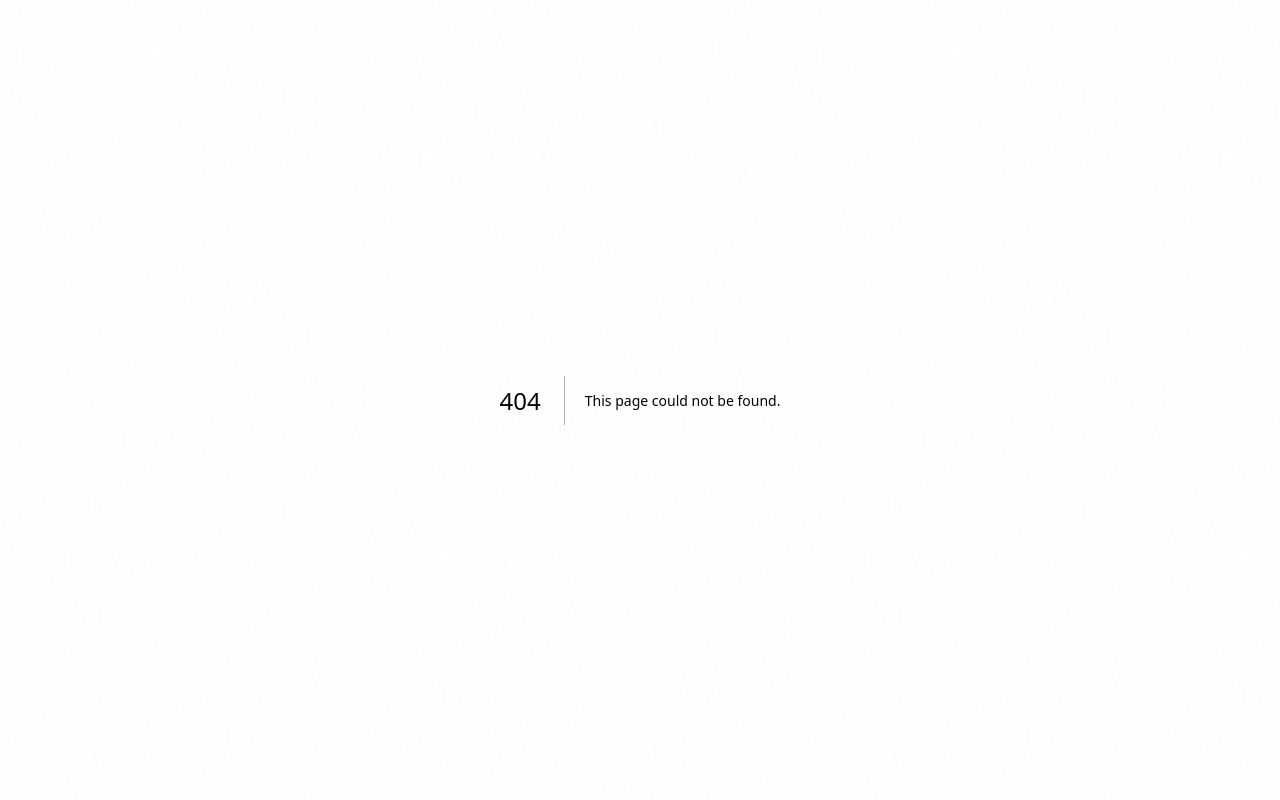
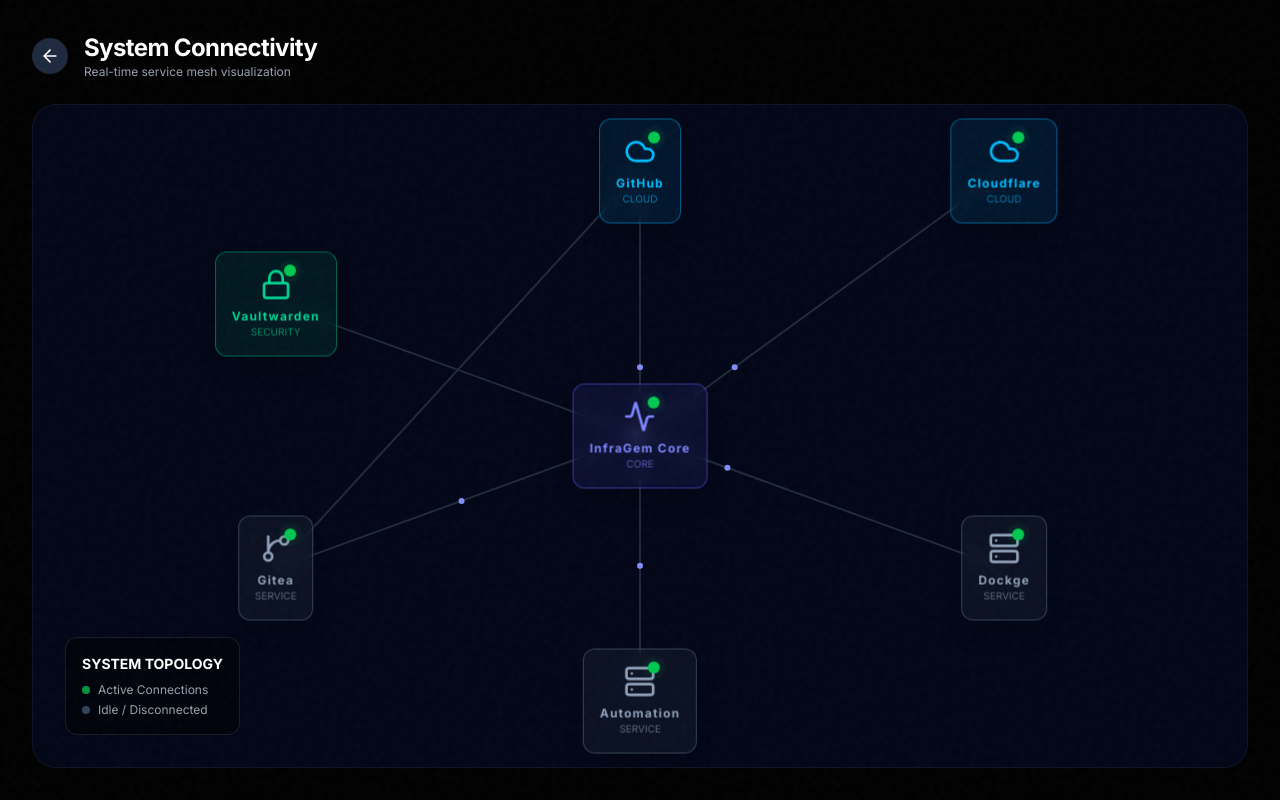
Before and after one commit to tropikandy/lander, a Next.js app: page /map in a window 1280 px wide. Before the commit this address had no page. Built offline with nearby package versions, Linux system fonts and the light colour scheme; no server answers.

Commit message:
feat: Add connectivity map page and visualization

```diff
--- /dev/null
+++ b/app/map/page.tsx
@@ -0,0 +1,26 @@
+import { ConnectivityGraph } from "@/components/visualizations/ConnectivityGraph";
+import { ArrowLeft } from "lucide-react";
+import Link from "next/link";
+
+export default function MapPage() {
+  return (
+    <div className="w-full h-screen bg-black p-8 flex flex-col">
+      <div className="flex items-center gap-4 mb-6">
+        <Link
+          href="/"
+          className="p-2 rounded-full bg-slate-800 text-white hover:bg-slate-700 transition-colors"
+        >
+          <ArrowLeft className="w-5 h-5" />
+        </Link>
+        <div>
+            <h1 className="text-2xl font-bold text-white tracking-tight">System Connectivity</h1>
+            <p className="text-xs text-gray-400">Real-time service mesh visualization</p>
+        </div>
+      </div>
+
+      <div className="flex-1">
+        <ConnectivityGraph />
+      </div>
+    </div>
+  );
+}
--- /dev/null
+++ b/components/visualizations/ConnectivityGraph.tsx
@@ -0,0 +1,169 @@
+"use client";
+
+import { motion } from "framer-motion";
+import { Server, Database, Cloud, Shield, Activity, Lock, GitBranch } from "lucide-react";
+import useSWR from "swr";
+import { useMemo } from "react";
+
+const fetcher = (url: string) => fetch(url).then((res) => res.json());
+
+// Type definitions for our graph
+type NodeType = 'core' | 'cloud' | 'db' | 'service' | 'security';
+
+interface Node {
+  id: string;
+  label: string;
+  type: NodeType;
+  x: number;
+  y: number;
+  icon: any;
+  status: 'online' | 'offline' | 'warning';
+}
+
+interface Edge {
+  from: string;
+  to: string;
+  active: boolean;
+}
+
+export const ConnectivityGraph = () => {
+  const { data: servicesData } = useSWR('/api/services/list', fetcher);
+
+  // 1. Define Nodes (Topological Layout)
+  // We'll place InfraGem in the center
+  const nodes: Node[] = [
+    { id: 'infragem', label: 'InfraGem Core', type: 'core', x: 50, y: 50, icon: Activity, status: 'online' },
+
+    // Cloud / External
+    { id: 'github', label: 'GitHub', type: 'cloud', x: 50, y: 10, icon: Cloud, status: 'online' },
+    { id: 'cloudflare', label: 'Cloudflare', type: 'cloud', x: 80, y: 10, icon: Cloud, status: 'online' },
+
+    // Security / Auth
+    { id: 'vault', label: 'Vaultwarden', type: 'security', x: 20, y: 30, icon: Lock, status: 'online' },
+
+    // DevOps
+    { id: 'gitea', label: 'Gitea', type: 'service', x: 20, y: 70, icon: GitBranch, status: 'online' },
+    { id: 'dockge', label: 'Dockge', type: 'service', x: 80, y: 70, icon: Server, status: 'online' },
+
+    // Automation
+    { id: 'automation', label: 'Automation', type: 'service', x: 50, y: 90, icon: Server, status: 'online' },
+  ];
+
+  // 2. Define Connections (Who talks to whom?)
+  const edges: Edge[] = [
+    { from: 'github', to: 'infragem', active: true }, // Polling
+    { from: 'infragem', to: 'gitea', active: true }, // Management
+    { from: 'infragem', to: 'dockge', active: true }, // Management
+    { from: 'vault', to: 'infragem', active: true }, // Secrets
+    { from: 'cloudflare', to: 'infragem', active: true }, // Tunnel
+    { from: 'infragem', to: 'automation', active: true }, // Orchestration
+    { from: 'github', to: 'gitea', active: false }, // Mirroring (Future)
+  ];
+
+  return (
+    <div className="w-full h-full relative bg-[#020617] overflow-hidden rounded-3xl border border-white/5 shadow-2xl">
+      <div className="absolute inset-0 bg-[radial-gradient(ellipse_at_center,_var(--tw-gradient-stops))] from-indigo-900/20 via-[#020617] to-[#020617]" />
+
+      {/* SVG Layer for Connections */}
+      <svg className="absolute inset-0 w-full h-full pointer-events-none">
+        <defs>
+          <linearGradient id="line-gradient" x1="0%" y1="0%" x2="100%" y2="0%">
+            <stop offset="0%" stopColor="#4F46E5" stopOpacity="0" />
+            <stop offset="50%" stopColor="#818CF8" stopOpacity="1" />
+            <stop offset="100%" stopColor="#4F46E5" stopOpacity="0" />
+          </linearGradient>
+        </defs>
+
+        {edges.map((edge, i) => {
+          const start = nodes.find(n => n.id === edge.from);
+          const end = nodes.find(n => n.id === edge.to);
+          if (!start || !end) return null;
+
+          return (
+            <g key={`${edge.from}-${edge.to}`}>
+              {/* Base Line */}
+              <line
+                x1={`${start.x}%`}
+                y1={`${start.y}%`}
+                x2={`${end.x}%`}
+                y2={`${end.y}%`}
+                stroke="#1e293b"
+                strokeWidth="2"
+              />
+
+              {/* Active Data Packet Animation */}
+              {edge.active && (
+                <motion.circle
+                  r="3"
+                  fill="#818CF8"
+                  initial={{ offsetDistance: "0%" }}
+                  animate={{
+                    cx: [`${start.x}%`, `${end.x}%`],
+                    cy: [`${start.y}%`, `${end.y}%`]
+                  }}
+                  transition={{
+                    duration: 2,
+                    repeat: Infinity,
+                    ease: "linear",
+                    delay: i * 0.5
+                  }}
+                />
+              )}
+            </g>
+          );
+        })}
+      </svg>
+
+      {/* Nodes Layer */}
+      {nodes.map((node) => {
+        const Icon = node.icon;
+        const colorClass = node.type === 'core' ? 'text-indigo-400 bg-indigo-500/10 border-indigo-500/50' :
+                           node.type === 'cloud' ? 'text-sky-400 bg-sky-500/10 border-sky-500/50' :
+                           node.type === 'security' ? 'text-emerald-400 bg-emerald-500/10 border-emerald-500/50' :
+                           'text-slate-400 bg-slate-500/10 border-slate-500/50';
+
+        return (
+          <motion.div
+            key={node.id}
+            className={`absolute flex flex-col items-center justify-center p-4 rounded-xl border backdrop-blur-sm shadow-xl cursor-pointer ${colorClass}`}
+            style={{
+              left: `${node.x}%`,
+              top: `${node.y}%`,
+              x: "-50%",
+              y: "-50%"
+            }}
+            initial={{ scale: 0, opacity: 0 }}
+            animate={{ scale: 1, opacity: 1 }}
+            whileHover={{ scale: 1.1 }}
+            transition={{ type: "spring", stiffness: 260, damping: 20 }}
+          >
+            <div className="relative">
+              <Icon className="w-8 h-8 mb-2" />
+              {node.status === 'online' && (
+                <span className="absolute -top-1 -right-1 flex h-3 w-3">
+                  <span className="animate-ping absolute inline-flex h-full w-full rounded-full bg-green-400 opacity-75"></span>
+                  <span className="relative inline-flex rounded-full h-3 w-3 bg-green-500"></span>
+                </span>
+              )}
+            </div>
+            <span className="text-xs font-bold tracking-widest">{node.label}</span>
+            <span className="text-[10px] opacity-60 uppercase">{node.type}</span>
+          </motion.div>
+        );
+      })}
+
+      {/* Legend / Status Overlay */}
+      <div className="absolute bottom-8 left-8 bg-black/50 backdrop-blur-md p-4 rounded-xl border border-white/10">
+        <h3 className="text-sm font-bold text-white mb-2">SYSTEM TOPOLOGY</h3>
+        <div className="flex items-center gap-2 text-xs text-gray-400">
+            <div className="w-2 h-2 rounded-full bg-green-500 animate-pulse" />
+            <span>Active Connections</span>
+        </div>
+        <div className="flex items-center gap-2 text-xs text-gray-400 mt-1">
+            <div className="w-2 h-2 rounded-full bg-slate-700" />
+            <span>Idle / Disconnected</span>
+        </div>
+      </div>
+    </div>
+  );
+};
--- a/components/widgets/OpsActions.tsx
+++ b/components/widgets/OpsActions.tsx
@@ -1,12 +1,13 @@
 'use client';
 
 import { Card, CardContent, CardHeader, CardTitle } from "@/components/ui/Card";
-import { Terminal, Database, RefreshCw, Shield, Loader2 } from "lucide-react";
+import { Terminal, Network, RefreshCw, Shield, Loader2 } from "lucide-react";
 import { useState } from "react";
 import { cn } from "@/lib/utils";
+import { useRouter } from "next/navigation";
 
 const ACTIONS = [
-  { id: 'backup_system', name: 'Backup System', icon: Database, desc: 'Snapshot config' },
+  { id: 'nav_map', name: 'Connectivity Map', icon: Network, desc: 'View topology' },
   { id: 'restart_stacks', name: 'Reload Stacks', icon: RefreshCw, desc: 'Restart containers' },
   { id: 'git_sync', name: 'Git Sync', icon: Terminal, desc: 'Pull latest' },
   { id: 'security_audit', name: 'Security Audit', icon: Shield, desc: 'Scan vulnerabilities' },
@@ -14,8 +15,14 @@
 
 export function OpsActions() {
   const [loadingId, setLoadingId] = useState<string | null>(null);
+  const router = useRouter();
 
   const handleTrigger = async (id: string) => {
+    if (id === 'nav_map') {
+        router.push('/map');
+        return;
+    }
+
     setLoadingId(id);
     try {
         await fetch('/api/services/control', {
```
